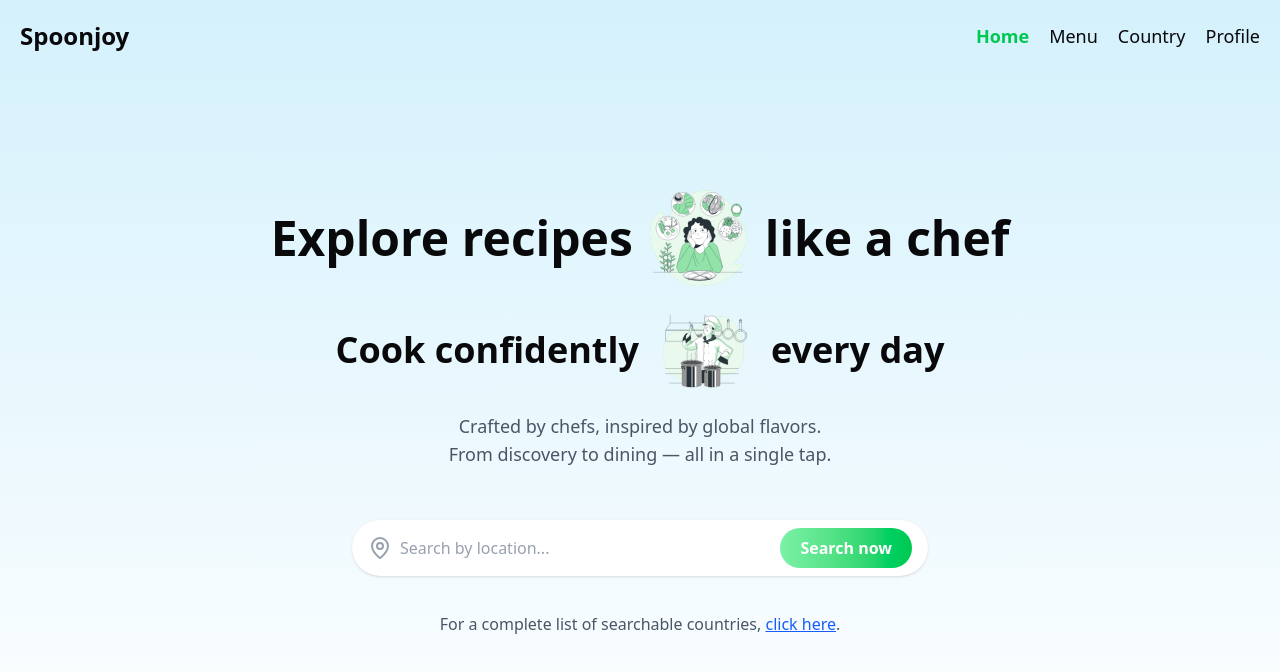
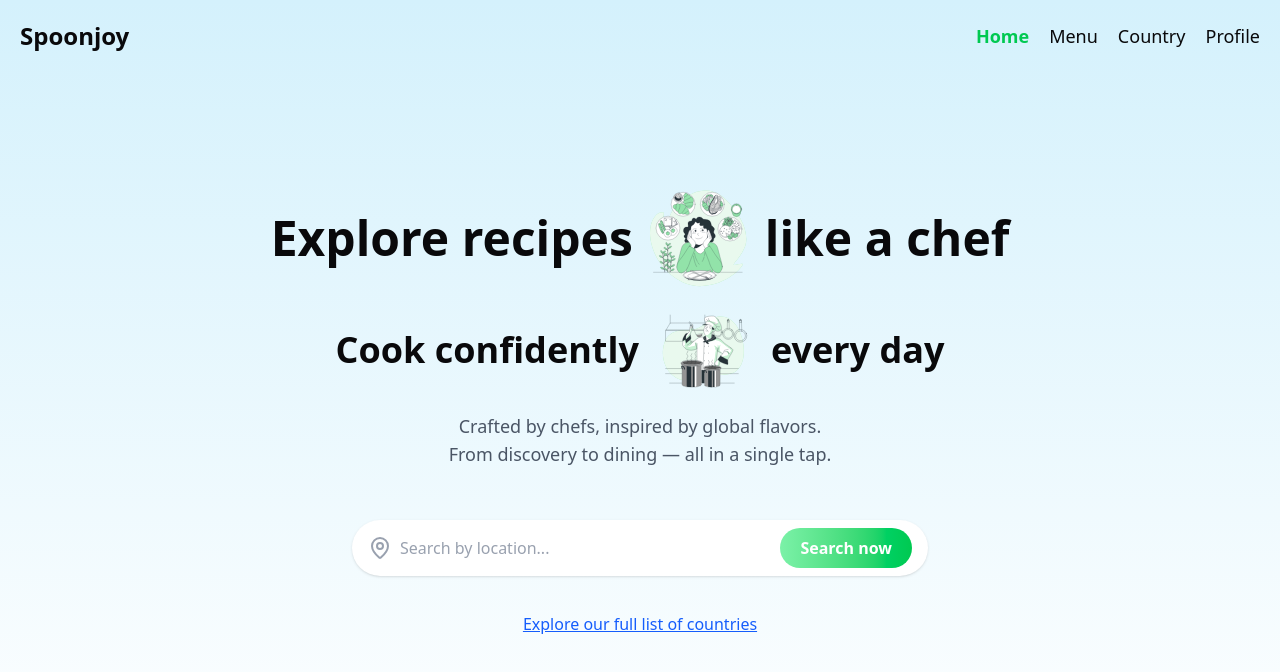
Before and after one commit to MinThantMaung/spoonjoy, a Next.js app: page / in a window 1280 px wide. Shown: the top 672 px of the page. Built offline with nearby package versions, Linux system fonts and the light colour scheme.

Commit message:
fix:change text for link

```diff
--- a/src/app/(hero)/page.tsx
+++ b/src/app/(hero)/page.tsx
@@ -47,10 +47,9 @@ export default function Home() {
 
           {/* Country */}
           <div className="text-gray-600 mt-6 mb-12">
-          <p>
-            For a complete list of searchable countries, <Link href='country' aria-label="View complete list of countries"
-            className="text-blue-600 underline cursor-pointer">click here</Link>.
-          </p>
+          <Link href="country" aria-label="View complete list of countries" className="text-blue-600 underline cursor-pointer">
+              Explore our full list of countries
+          </Link>
           </div>
         </div>
       </section>
```
